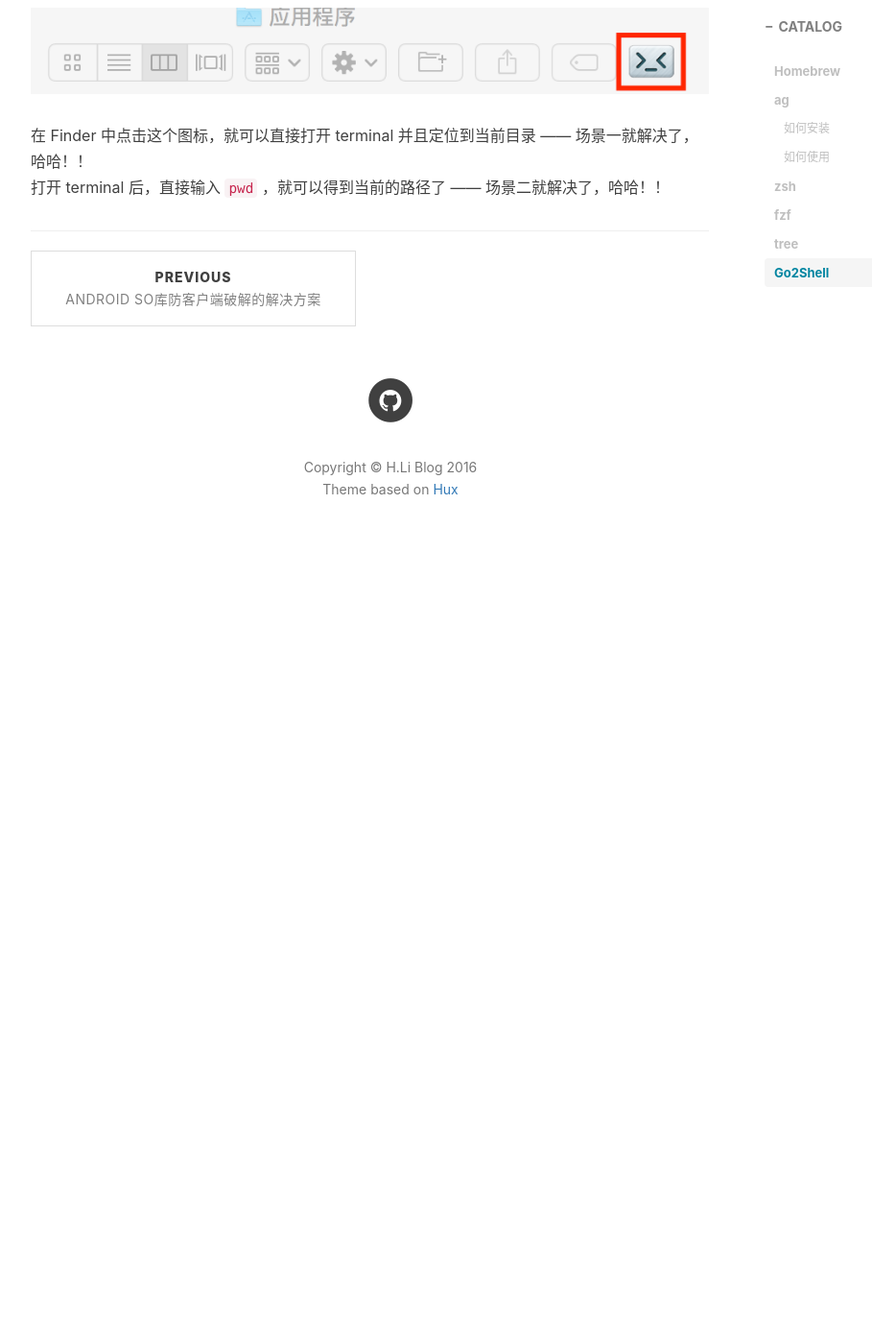
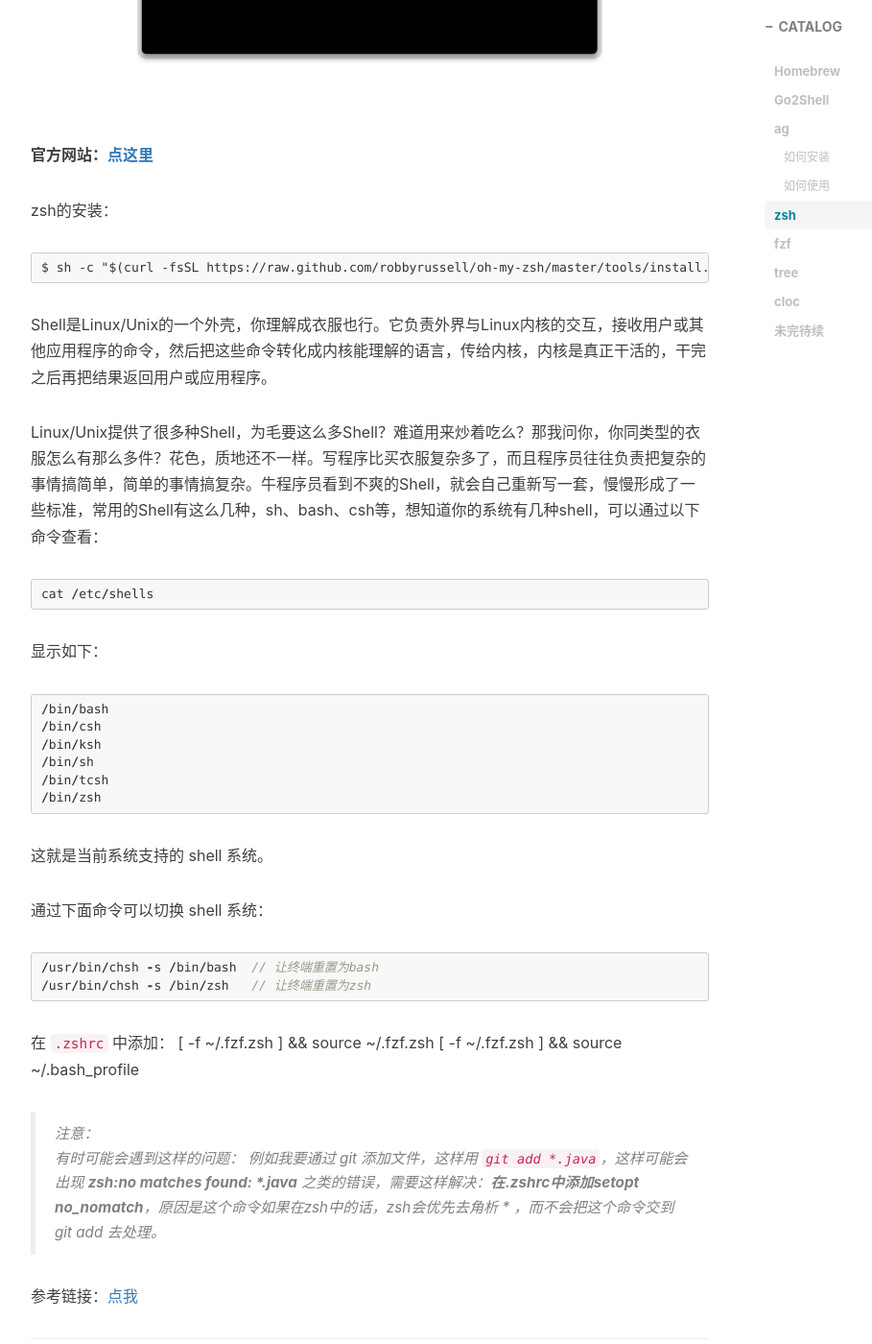
Before and after one commit to leehong2005/leehong2005.github.io, a Jekyll site: the page built from _posts/2016-08-09-tools-on-mac-os.md, in a window 1280 px wide and 1400 px high, scrolled down 3246 px. Shown: the whole window at 96% size, without its empty margins (233-1142 px from the left). Built offline with Jekyll 4.4.1, drawn with Linux system fonts in a browser that asks for light colours; comment, search, counter and statistics services are not loaded; before the commit the page ends 3833 px from its top, so only the background shows below that; some of the changed text lies outside the part shown.

Commit message:
【功能】完善Mac OS的有用的小工具

````diff
--- a/_posts/2016-08-09-tools-on-mac-os.md
+++ b/_posts/2016-08-09-tools-on-mac-os.md
@@ -31,6 +31,28 @@
 brew uninstall svn
 ```
 
+---
+
+
+## Go2Shell
+
+想想这些场景：
+
+* 有时我们要在 terminal 中进入某个路径很长的文件夹下，要一层一层地通过命令来打，这得输多少个 cd 命令呀，效率比较慢。
+* 要知道 Finder 中的一个文件夹的路径是什么？mac上还没啥好办法？至少我现在不知道～～
+
+发现了一个比较好的工具 `Go2Shell` ，从 AppStore 上就可以下载安装。它可以配合 Finder 一起来使用。
+
+__在 Finder 中打 Application 文件夹，按住 command 键，拖动 Go2Shell 的图标到 Finder 菜单就可以在 Finder 快捷打开Go2Shell了。__
+
+![](/img/2016/2016-08-09-tools-on-mac-os-go2shell-use.png)
+
+* __在 Finder 中点击这个图标，就可以直接打开 terminal 并且定位到当前目录 —— 场景一就解决了，哈哈！！__
+* __打开 terminal 后，直接输入 `pwd` ，就可以得到当前的路径了 —— 场景二就解决了，哈哈！！__
+
+
+---
+
 ## ag
 
 `ag` 命令是从当前路径下的文件中查找指定的字符串，简单的说就是内容查找。通常在工程中看到某个字符串（类名，变量等字符串）是否在别的有使用，直接使用这个命令能非常快速的得到结果。
@@ -48,10 +70,65 @@
 例如我要在某个路径下面查找字符串 *WebView*，直接这样： `ag 'WebView'`，检查结果如下图所示：
 ![搜索结果图](/img/2016/2016-08-09-tools-on-mac-os-ag-use.png)
 
+---
 
 ## zsh
 
+![](/img/2016/2016-08-09-tools-on-mac-os-zsh.png)
+<br>
+
+__官方网站：[点这里](http://ohmyz.sh/)__
+
+zsh的安装：
+
+```shel
+$ sh -c "$(curl -fsSL https://raw.github.com/robbyrussell/oh-my-zsh/master/tools/install.sh)"
+```
+
+Shell是Linux/Unix的一个外壳，你理解成衣服也行。它负责外界与Linux内核的交互，接收用户或其他应用程序的命令，然后把这些命令转化成内核能理解的语言，传给内核，内核是真正干活的，干完之后再把结果返回用户或应用程序。
+
+Linux/Unix提供了很多种Shell，为毛要这么多Shell？难道用来炒着吃么？那我问你，你同类型的衣服怎么有那么多件？花色，质地还不一样。写程序比买衣服复杂多了，而且程序员往往负责把复杂的事情搞简单，简单的事情搞复杂。牛程序员看到不爽的Shell，就会自己重新写一套，慢慢形成了一些标准，常用的Shell有这么几种，sh、bash、csh等，想知道你的系统有几种shell，可以通过以下命令查看：
+
+```java
+cat /etc/shells
+```
+
+显示如下：
+
+```java
+/bin/bash
+/bin/csh
+/bin/ksh
+/bin/sh
+/bin/tcsh
+/bin/zsh
+```
+
+这就是当前系统支持的 shell 系统。
+
+通过下面命令可以切换 shell 系统：
+
+```java
+/usr/bin/chsh -s /bin/bash  // 让终端重置为bash
+/usr/bin/chsh -s /bin/zsh   // 让终端重置为zsh
+```
+
+在 `.zshrc` 中添加：
+[ -f ~/.fzf.zsh ] && source ~/.fzf.zsh
+[ -f ~/.fzf.zsh ] && source ~/.bash_profile
+
+> 注意：
+有时可能会遇到这样的问题：
+例如我要通过 git 添加文件，这样用 `git add *.java`，这样可能会出现 __zsh:no matches found: *.java__ 之类的错误，需要这样解决：__在.zshrc中添加setopt no_nomatch__，原因是这个命令如果在zsh中的话，zsh会优先去角析 * ，而不会把这个命令交到 git add 去处理。
+
+参考链接：[点我](http://glanwang.com/2016/05/31/Mac/zsh%E4%B8%8D%E5%85%BC%E5%AE%B9%E7%9A%84%E5%9D%91/)
+
+---
+
 ## fzf
+
+
+---
 
 ## tree
 
@@ -59,17 +136,19 @@
 可以检查帮助来了解详细的使用方法，一般常用的：`tree -L 2` ，表示最大显示两层，运行结果如下：
 ![结果图](/img/2016/2016-08-09-tools-on-mac-os-tree-use.png)
 
-## Go2Shell
+---
 
-想想这些场景：
+## cloc
 
-* 有时我们要在 terminal 中进入某个路径很长的文件夹下，要一层一层地通过命令来打，这得输多少个 cd 命令呀，效率比较慢。
-* 要知道 Finder 中的一个文件夹的路径是什么？mac上还没啥好办法？至少我现在不知道～～
+> 统计代码行数的利器
 
-发现了一个比较好的工具 `Go2Shell` ，从 AppStore 上就可以下载安装。它可以配合 Finder 一起来使用。
-在 Finder 中打 Application 文件夹，按住 command 键，拖动 Go2Shell 的图标到 Finder 菜单就可以在 Finder 快捷打开Go2Shell了。
+安装： __brew install cloc__
+用法： __cloc .__
 
-![](/img/2016/2016-08-09-tools-on-mac-os-go2shell-use.png)
+![](/img/2016/2016-08-09-tools-on-mac-os-cloc.png)
 
-在 Finder 中点击这个图标，就可以直接打开 terminal 并且定位到当前目录 —— 场景一就解决了，哈哈！！
-打开 terminal 后，直接输入 `pwd` ，就可以得到当前的路径了 —— 场景二就解决了，哈哈！！
+___
+
+## 未完待续
+
+> 其他的一些有用的命令后面再慢慢总结，敬请期待！
````
Also changed, not shown: img/2016/2016-08-09-tools-on-mac-os-cloc.png (added), img/2016/2016-08-09-tools-on-mac-os-zsh.png (added).
